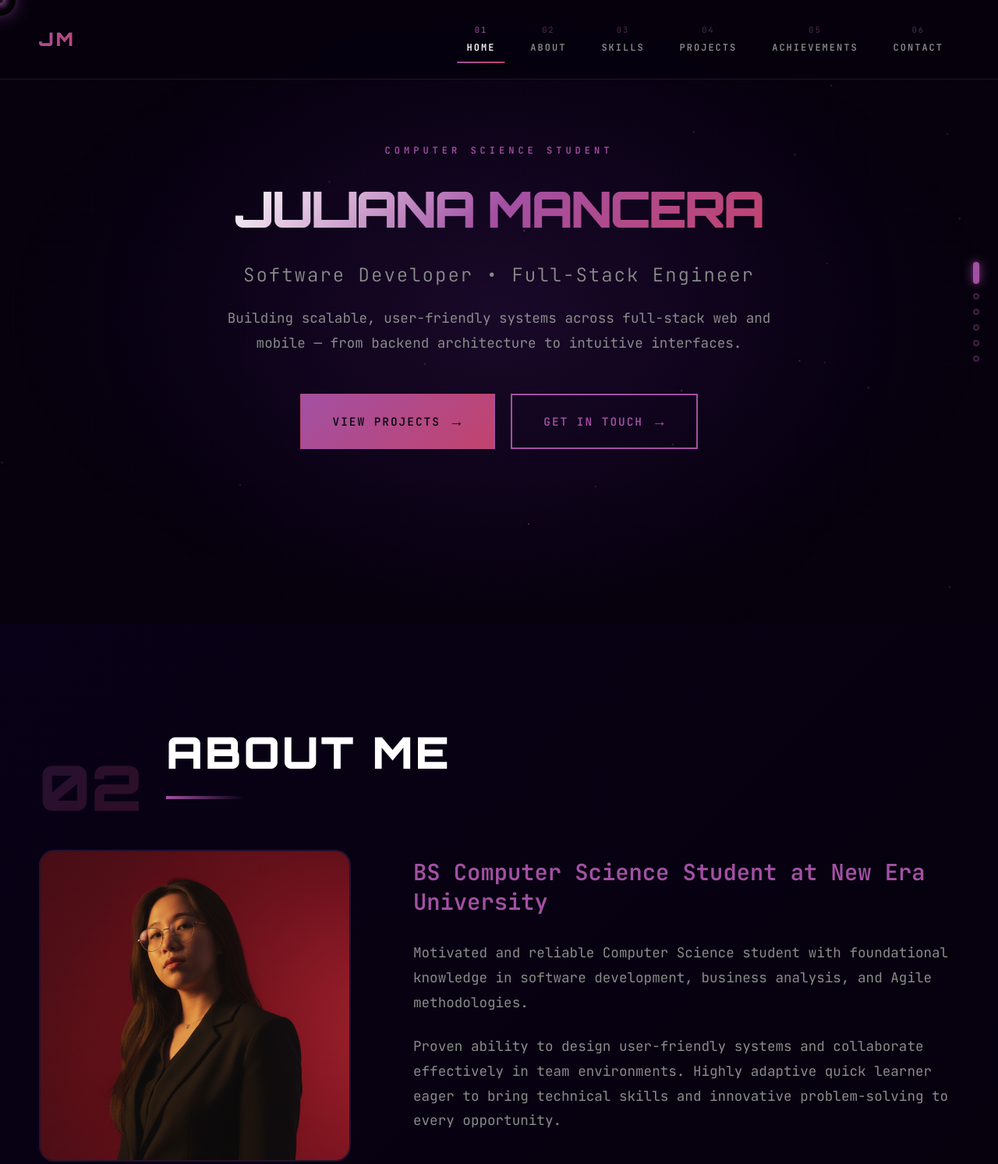
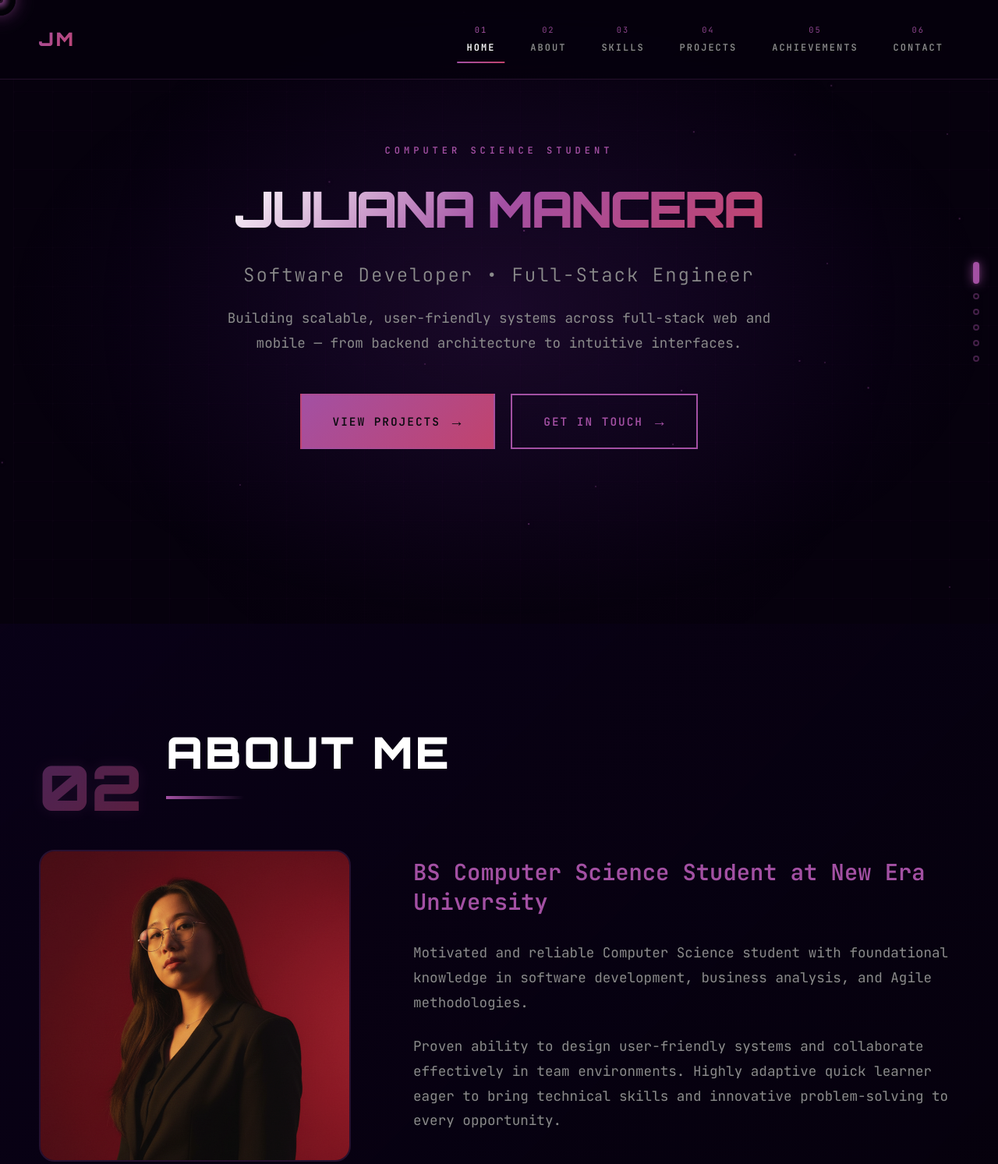
Before and after one commit to JulianaMancera/My-Portfolio, a plain HTML site: page docs/index.html in a window 1280 px wide. Shown: the top 1493 px of the page at 78% size. Drawn offline with Linux system fonts and the light colour scheme.

Commit message:
increase number visible

```diff
--- a/docs/styles.css
+++ b/docs/styles.css
@@ -406,7 +406,7 @@ body {
 .nav-number {
   font-size: 0.65rem;
   color: var(--primary);
-  opacity: 0.5;
+  opacity: 0.85;
   transition: all 0.3s ease;
 }
 
@@ -470,8 +470,9 @@ body {
   background: linear-gradient(135deg, var(--primary), var(--secondary));
   -webkit-background-clip: text;
   -webkit-text-fill-color: transparent;
-  opacity: 0.2;
+  opacity: 0.45;
   line-height: 1;
+  text-shadow: 0 0 18px rgba(163, 80, 163, 0.25);
 }
 
 .section-title {
```
